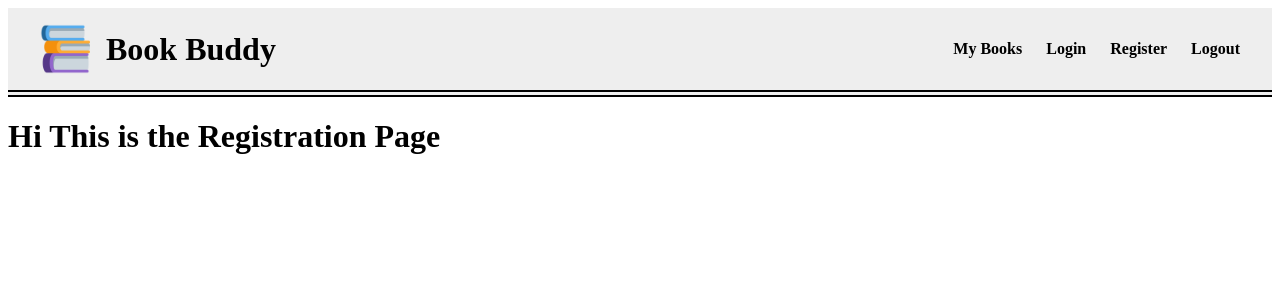
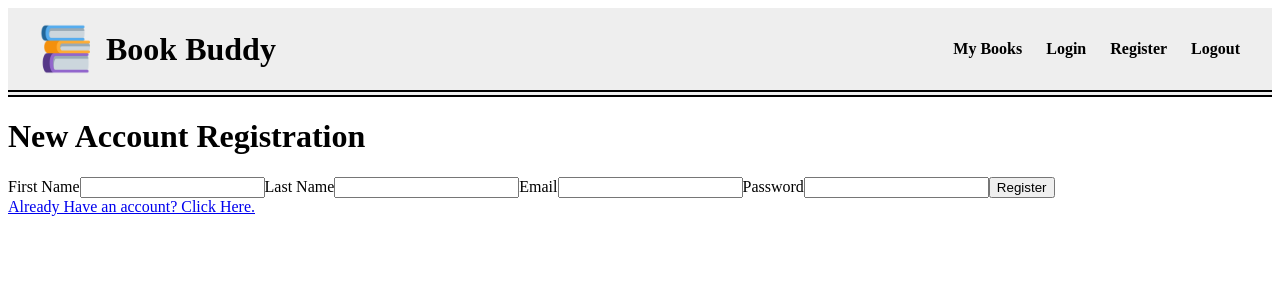
Before and after one commit to CRLockard/2603-Book-Buddy, a React app: page /register in a window 1280 px wide. Shown: the top 300 px of the page. Built offline with nearby package versions, Linux system fonts and the light colour scheme; the HTML template or start-up script is replaced by a standard one.

Commit message:
Added the registration page and updated auth to use local storage

```diff
--- a/src/Components/BookDetails.jsx
+++ b/src/Components/BookDetails.jsx
@@ -20,8 +20,8 @@ function BookDetails() {
   }, [id]);
 
   const navigate = useNavigate();
-  function handleGoBackToList() {
-    navigate(`/books`);
+  function handleGo() {
+    navigate(-1);
   }
 
   return (
@@ -35,7 +35,7 @@ function BookDetails() {
         <p className="BookDescription">{book.description}</p>
       </div>
       <div className="BookDetailsButtons">
-        <button onClick={handleGoBackToList}>Back To List</button>
+        <button onClick={handleGo}>Go back</button>
         {!book.available ? (
           <button className="Unavailable">Book Unavailable</button>
         ) : (
--- a/src/Components/Register.jsx
+++ b/src/Components/Register.jsx
@@ -1,5 +1,58 @@
+import { useAuth } from "../auth/AuthContext";
+import { useState } from "react";
+import { NavLink, useNavigate } from "react-router";
+
 function Register() {
-  return <h1>Hi This is the Registration Page</h1>;
+  const { register } = useAuth();
+  const [error, setError] = useState();
+  const navigate = useNavigate();
+
+  const handleRegistration = async (event) => {
+    setError(null);
+    event.preventDefault();
+    const formdata = new FormData(event.target);
+
+    const firstname = formdata.get("firstname");
+    const lastname = formdata.get("lastname");
+    const email = formdata.get("email");
+    const password = formdata.get("password");
+
+    try {
+      await register({ firstname, lastname, email, password });
+      navigate("/account");
+    } catch (error) {
+      setError(error.message);
+    }
+  };
+
+  return (
+    <div className="Registration">
+      <h1>New Account Registration</h1>
+
+      {error && <p className="registrationError">{error}</p>}
+
+      <form onSubmit={handleRegistration} className="RegistrationForm">
+        <label>
+          First Name
+          <input type="text" name="firstname" required />
+        </label>
+        <label>
+          Last Name
+          <input type="text" name="lastname" required />
+        </label>
+        <label>
+          Email
+          <input type="text" name="email" required />
+        </label>
+        <label>
+          Password
+          <input type="password" name="password" required />
+        </label>
+        <button>Register</button>
+      </form>
+      <NavLink to="/login">Already Have an account? Click Here.</NavLink>
+    </div>
+  );
 }
 
 export default Register;
--- a/src/auth/AuthContext.jsx
+++ b/src/auth/AuthContext.jsx
@@ -0,0 +1,56 @@
+import { createContext, useContext, useState } from "react";
+
+const BASE_API = "https://fsa-book-buddy-b6e748d1380d.herokuapp.com/api";
+const REGISTER = "/users/register";
+const LOGIN = "/users/login";
+const REGISTRATION_API = BASE_API + REGISTER;
+const LOGIN_API = BASE_API + LOGIN;
+
+const AuthContext = createContext();
+
+export function AuthProvider({ children }) {
+  const [token, setToken] = useState(null);
+
+  const register = async (credentials) => {
+    const response = await fetch(REGISTRATION_API, {
+      method: "POST",
+      headers: { "Content-Type": "application/json" },
+      body: JSON.stringify(credentials),
+    });
+    const result = await response.json();
+    if (!response.ok) {
+      throw Error(result.message);
+    }
+    setToken(result.token);
+    localStorage.setItem("token", result.token);
+  };
+
+  const login = async (credentials) => {
+    const response = await fetch(LOGIN_API, {
+      method: "POST",
+      headers: { "Content-Type": "application/json" },
+      body: JSON.stringify(credentials),
+    });
+    const result = await response.json();
+    if (!response.ok) {
+      throw Error(result.message);
+    }
+    setToken(result.token);
+    localStorage.setItem("token", result.token);
+  };
+
+  const logout = () => {
+    setToken(null);
+    localStorage.removeItem("token");
+  };
+
+  const value = { token, register, login, logout };
+
+  return <AuthContext.Provider value={value}>{children}</AuthContext.Provider>;
+}
+
+export function useAuth() {
+  const context = useContext(AuthContext);
+  if (!context) throw Error("useAuth must be used within AuthProvider");
+  return context;
+}
--- a/src/main.jsx
+++ b/src/main.jsx
@@ -4,13 +4,16 @@ import "./index.css";
 import App from "./App.jsx";
 import { BrowserRouter } from "react-router";
 import Layout from "./layout/layout.jsx";
+import { AuthProvider } from "./auth/AuthContext.jsx";
 
 createRoot(document.getElementById("root")).render(
   <StrictMode>
-    <BrowserRouter>
-      <Layout>
-        <App />
-      </Layout>
-    </BrowserRouter>
+    <AuthProvider>
+      <BrowserRouter>
+        <Layout>
+          <App />
+        </Layout>
+      </BrowserRouter>
+    </AuthProvider>
   </StrictMode>,
 );
```
